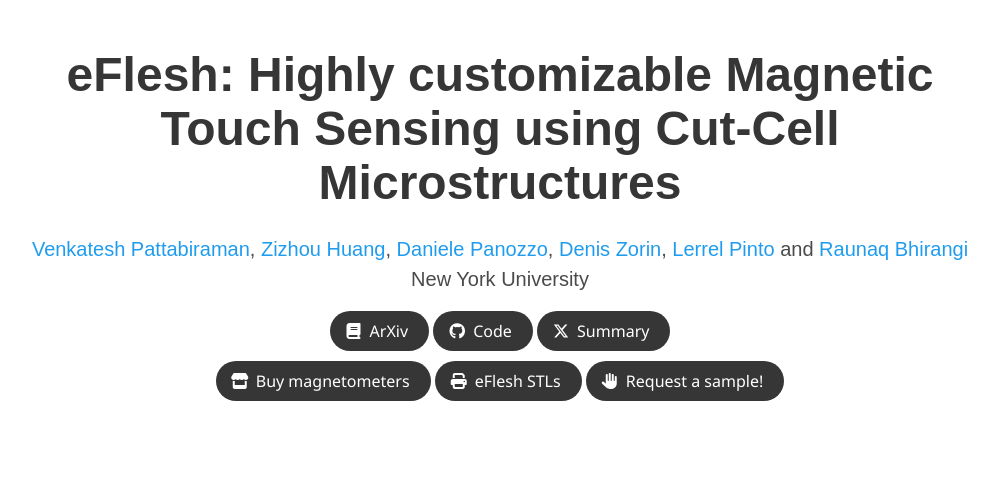
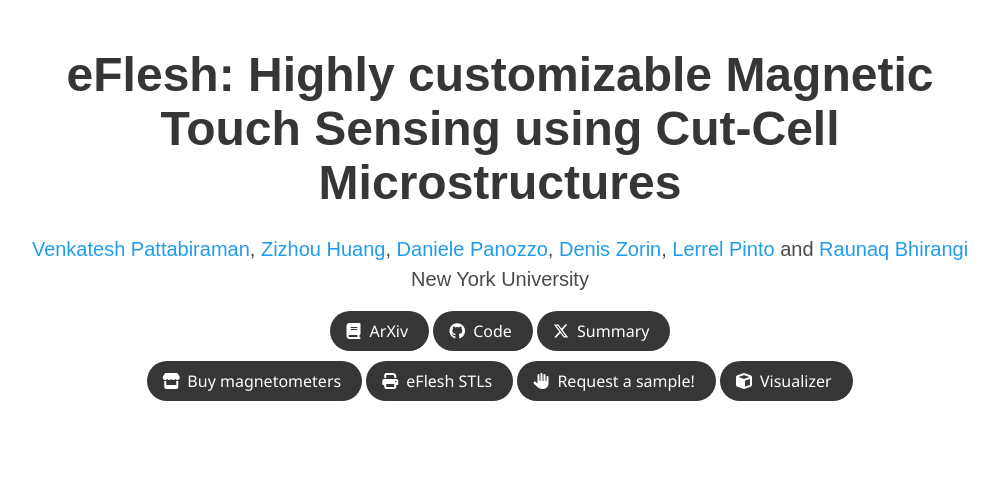
Before and after one commit to eflesh/eflesh.github.io, a plain HTML site: page index.html in a window 1280 px wide. Shown: the top 492 px of the page, without its empty margins (140-1138 px from the left). Drawn offline with nearby package versions, Linux system fonts and the light colour scheme; some icons are missing; a web font is replaced by a local one.

Commit message:
add viz link

```diff
--- a/index.html
+++ b/index.html
@@ -131,6 +131,15 @@
                   class="external-link button is-normal is-rounded is-dark">
                   <span class="icon"><i class="fa-solid fa-hand"></i></span>
                   <span>Request&nbsp;a&nbsp;sample!</span>
+                </a>
+              </span>
+
+              <!-- 7 -->
+              <span class="link-block">
+                <a href="https://github.com/notvenky/eFlesh/tree/main/visualizer"
+                  class="external-link button is-normal is-rounded is-dark">
+                  <span class="icon"><i class="fa-solid fa-cube"></i></span>
+                  <span>Visualizer</span>
                 </a>
               </span>
 
```
